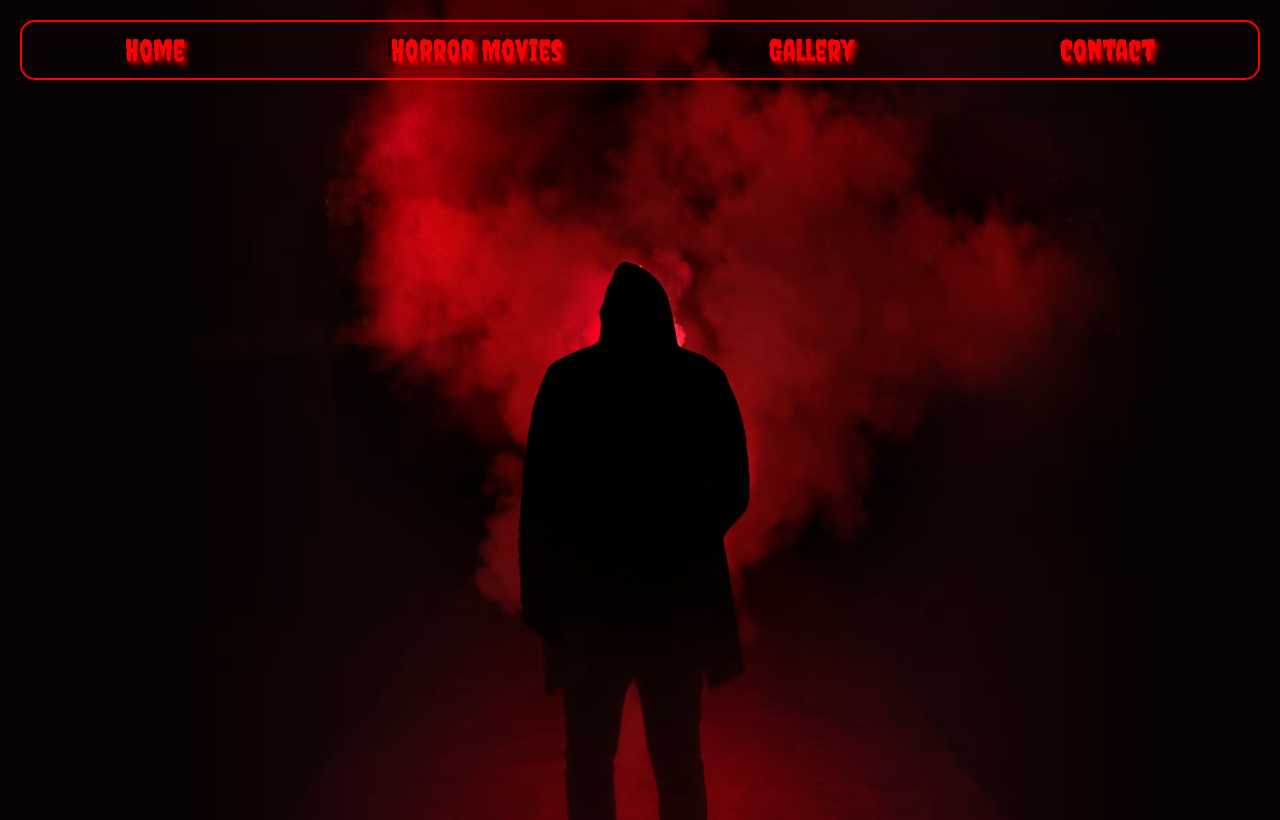
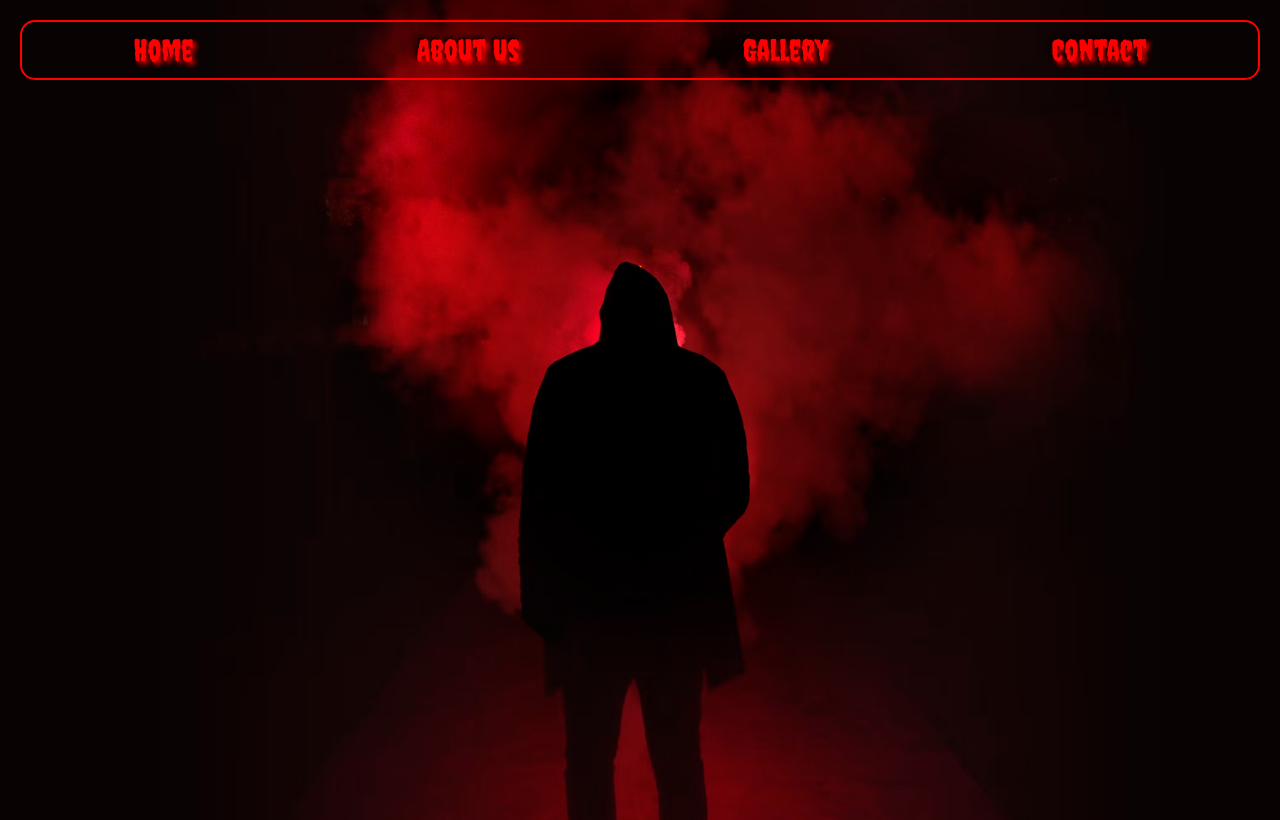
Before and after one commit to butrint777/project1, a plain HTML site: page horror movies/horror-movies.html in a window 1280 px wide. Drawn offline with Linux system fonts and the light colour scheme.

Commit message:
project1

```diff
--- a/horror movies/horror-movies.html
+++ b/horror movies/horror-movies.html
@@ -28,7 +28,7 @@
         <nav>
           <ul>
             <li><a href="/index.html">Home</a></li>
-            <li><a href="#">Horror Movies</a></li>
+            <li><a href="/about us/about-us.html">About Us</a></li>
             <li><a href="#">Gallery</a></li>
             <li><a href="#">Contact</a></li>
           </ul>
```
Also changed, not shown: about us/about-us.html (+1 -1 lines).
